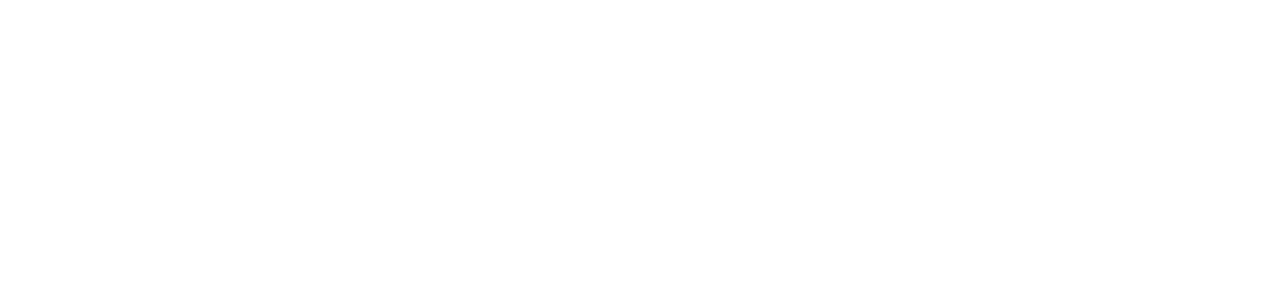
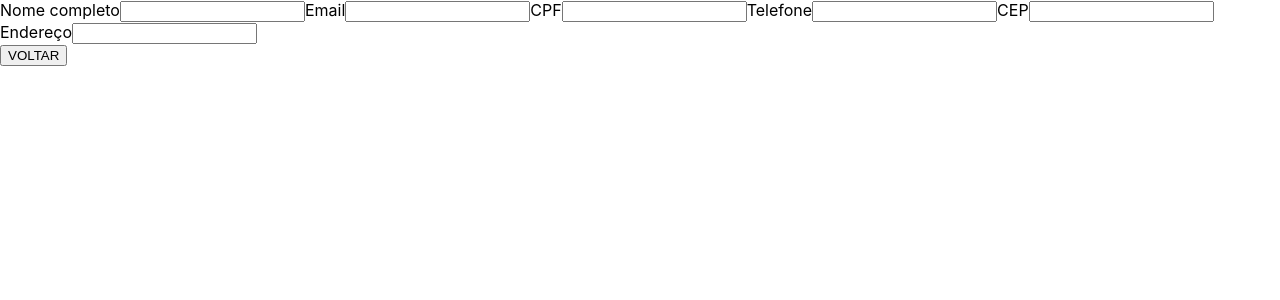
Before and after one commit to tryber/sd-04-project-frontend-online-store-09, a React (Create React App) app: page /checkout in a window 1280 px wide. Shown: the top 300 px of the page. Built offline with nearby package versions, Linux system fonts and the light colour scheme.

Commit message:
Forms - ok.

```diff
--- a/src/App.js
+++ b/src/App.js
@@ -4,6 +4,7 @@
 import ShoppingCart from './pages/ShoppingCart';
 import './App.css';
 import ProductDetails from './pages/ProductDetails';
+import CheckOut from './pages/CheckOut';
 
 class App extends React.Component {
   render() {
@@ -13,6 +14,7 @@
           <Route exact path="/" component={Home} />
           <Route path="/shoppingcart" component={ShoppingCart} />
           <Route path="/product/:pID" component={ProductDetails} />
+          <Route path="/checkout" component={CheckOut} />
         </Switch>
       </BrowserRouter>
     );
--- /dev/null
+++ b/src/pages/CheckOut.js
@@ -0,0 +1,48 @@
+import React, { Component } from 'react';
+import { Link } from 'react-router-dom';
+
+function renderForms() {
+  return (
+    <form>
+      <label htmlFor="name">
+        Nome completo
+        <input id="" data-testid="checkout-fullname" />
+      </label>
+      <label htmlFor="email">
+        Email
+        <input id="" data-testid="checkout-email" />
+      </label>
+      <label htmlFor="cpf">
+        CPF
+        <input id="" data-testid="checkout-cpf" />
+      </label>
+      <label htmlFor="phone">
+        Telefone
+        <input id="" data-testid="checkout-phone" />
+      </label>
+      <label htmlFor="cep">
+        CEP
+        <input id="" data-testid="checkout-cep" />
+      </label>
+      <label htmlFor="address">
+        Endereço
+        <input id="" data-testid="checkout-address" />
+      </label>
+    </form>
+  );
+}
+
+class CheckOut extends Component {
+  render() {
+    return (
+      <>
+        {renderForms()}
+        <Link to="/">
+          <button type="button">VOLTAR</button>
+        </Link>
+      </>
+    );
+  }
+}
+
+export default CheckOut;
```
